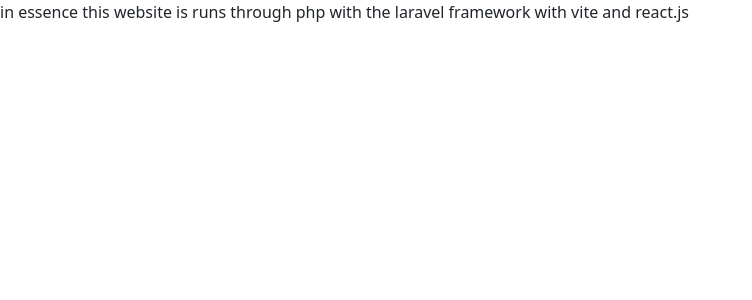
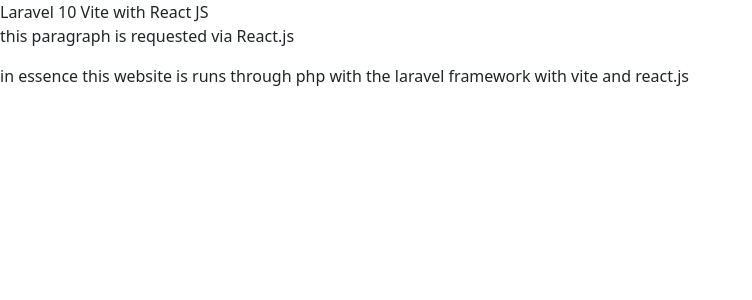
Before and after one commit to AdrianVyne/deploy_test, a Laravel app: page / in a window 1280 px wide. Shown: the part 58-358 px from the top of the page, without its empty margins (0-752 px from the left). Run offline with Laravel 10, Linux system fonts and the light colour scheme; style sheets or scripts are compiled from the project's sources.

Commit message:
added new codes for heroku hosting

```diff
--- a/resources/views/about.blade.php
+++ b/resources/views/about.blade.php
@@ -7,7 +7,7 @@
 
     <title>Document</title>
     @viteReactRefresh
-        @vite('../resources/js/app.jsx')
+        @vite('resources/js/app.jsx')
 </head>
 
 <body>
--- a/resources/views/welcome.blade.php
+++ b/resources/views/welcome.blade.php
@@ -6,7 +6,7 @@
         @include("layouts/head")
         <title>Laravel 10 Vite with React</title>
         @viteReactRefresh
-        @vite('../resources/js/app.jsx')
+        @vite('resources/js/app.jsx')
     </head>
     <body>
     @include("layouts/navbar-user")
```
Also changed, not shown: 1 other file.
